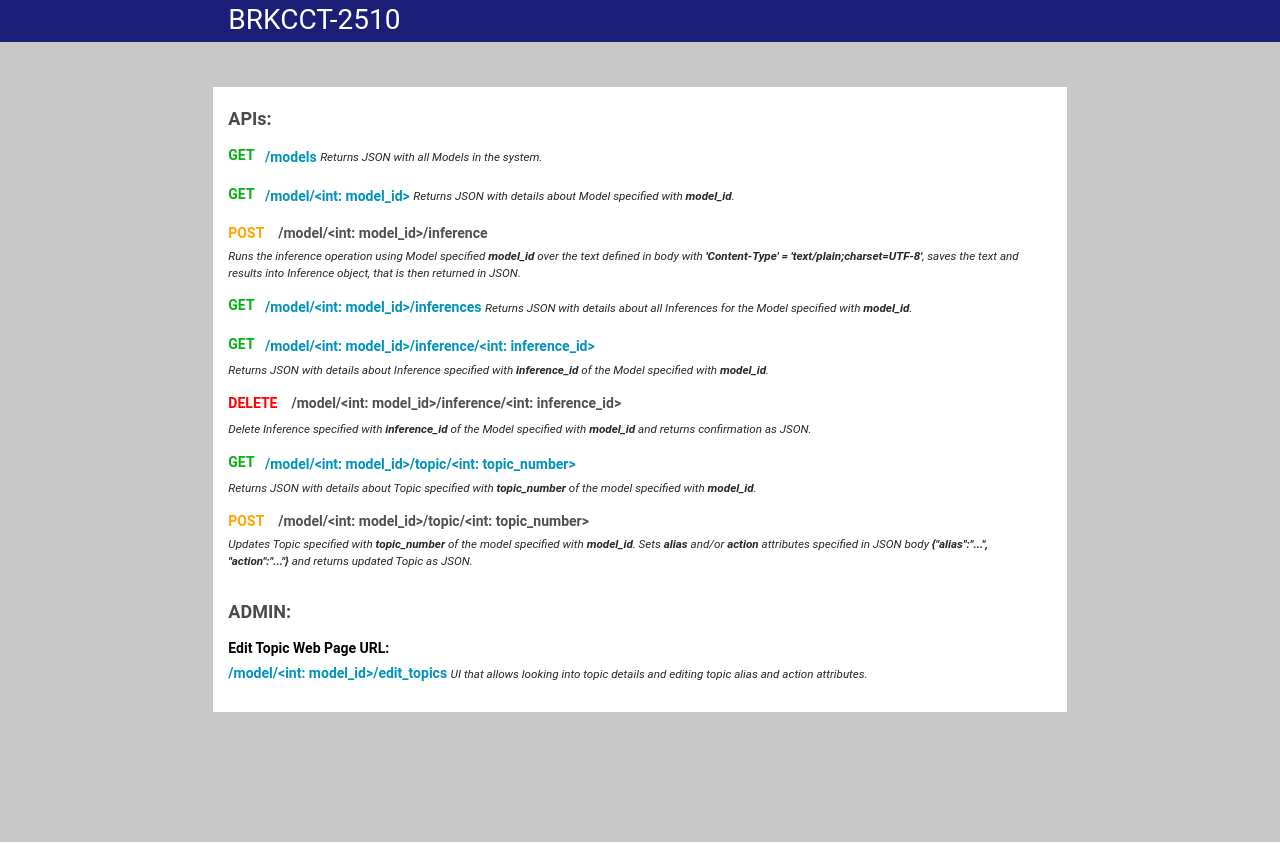
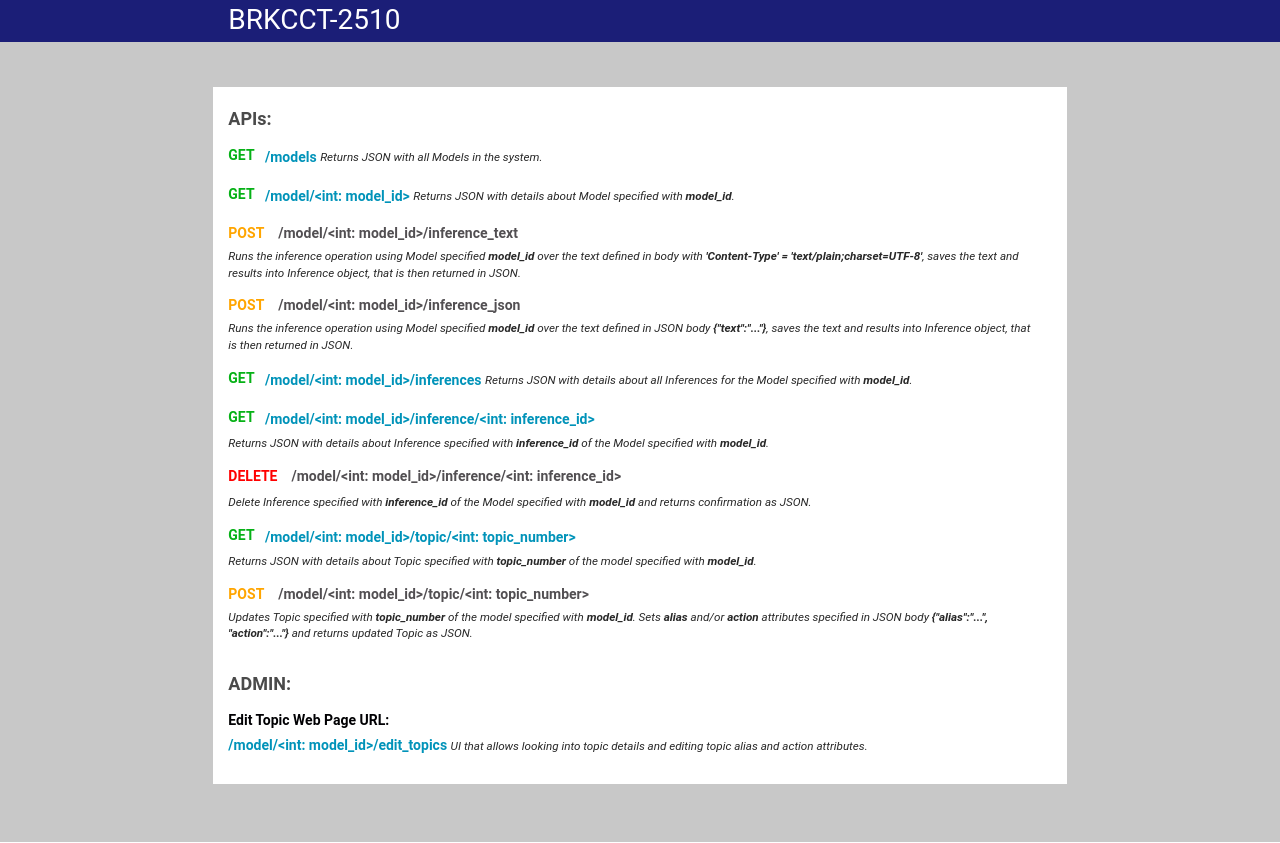
Before and after one commit to dzlatic/TopicModelingTool, a Flask app: page / in a window 1280 px wide. Run offline with Flask 2, Linux system fonts and the light colour scheme; parts of the project's set-up code (start-up, migrations or seed data) failed here and were passed over; some libraries are stand-ins or nearby versions.

Commit message:
renaming inference APIs to include sufix about content type

```diff
--- a/application.py
+++ b/application.py
@@ -195,8 +195,8 @@ def get_model_json(model_id):
         message = "Model with id:{} doesn't exist.".format(model_id)
         return jsonify(Error=message)
 
-@app.route('/model/<int:model_id>/inference', methods=['POST'])
-def post_model_inference(model_id):
+@app.route('/model/<int:model_id>/inference_text', methods=['POST'])
+def post_model_inference_text(model_id):
     if request.headers['Content-Type'] == 'text/plain;charset=UTF-8':
         try:
             #db_session.autoflush = False
--- a/templates/index.html
+++ b/templates/index.html
@@ -40,8 +40,13 @@
                         <br>
                     </div>
                     <div class="list-group-item" style="color: #524f52; padding-left: 0px; padding-top: 5px; border: hidden;">
-                        <label class='required'><span class="orange">POST&nbsp&nbsp&nbsp</span> /model/&lt;int: model_id&gt;/inference</label>
+                        <label class='required'><span class="orange">POST&nbsp&nbsp&nbsp</span> /model/&lt;int: model_id&gt;/inference_text</label>
                         <em style="color: #282828; font-size: smaller; font-weight: lighter;">Runs the inference operation using Model specified <b>model_id</b> over the text defined in body with <b> 'Content-Type' = 'text/plain;charset=UTF-8'</b>, saves the text and results into Inference object, that is then returned in JSON.</em>
+                        <br>
+                    </div>
+                    <div class="list-group-item" style="color: #524f52; padding-left: 0px; padding-top: 5px; border: hidden;">
+                        <label class='required'><span class="orange">POST&nbsp&nbsp&nbsp</span> /model/&lt;int: model_id&gt;/inference_json</label>
+                        <em style="color: #282828; font-size: smaller; font-weight: lighter;">Runs the inference operation using Model specified <b>model_id</b> over the text defined in JSON body <b>{"text":"..."}</b>, saves the text and results into Inference object, that is then returned in JSON.</em>
                         <br>
                     </div>
                     <div class="list-group-item" style="color: #524f52; padding-left: 0px; padding-top: 5px; border: hidden;">
```
